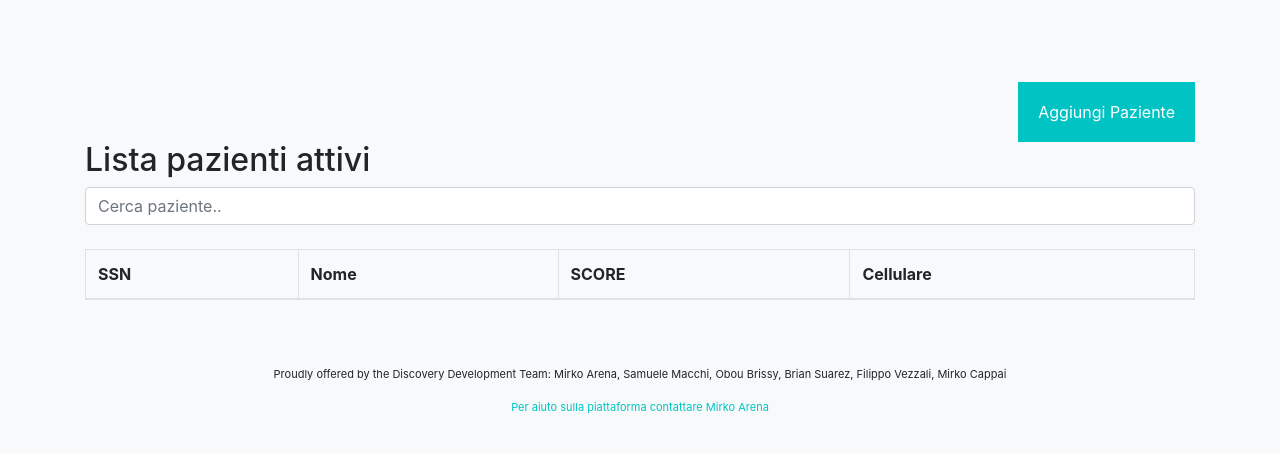
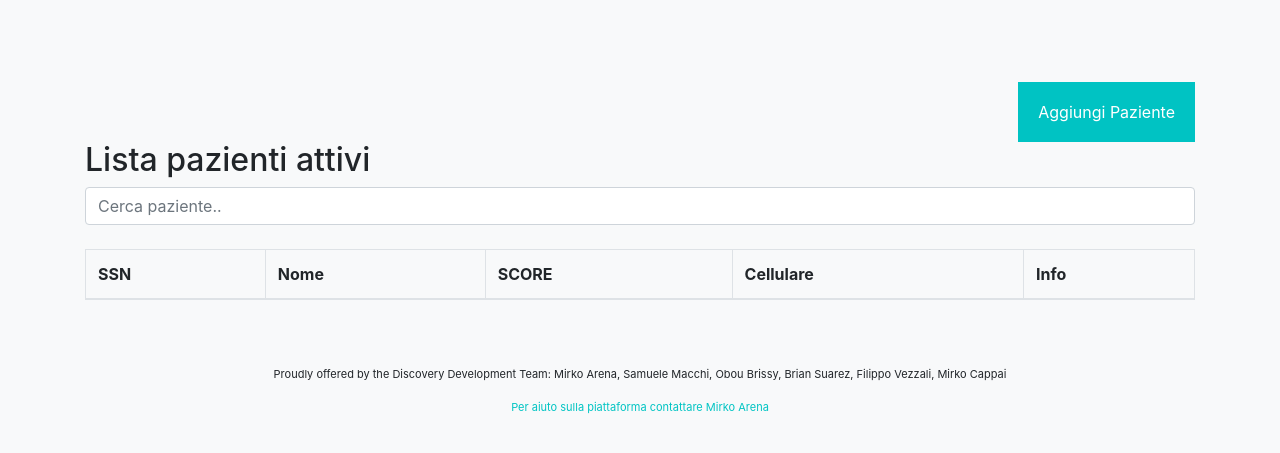
Before and after one commit to 8sam9/staysafe-med, a Django app: template templates/doctor/dashboard.html in a window 1280 px wide. Shown: the part 60-513 px from the top of the page. Run offline with Django 3.2, Linux system fonts and the light colour scheme; the template is opened without the code that fills it, so the values that code supplies are empty; some libraries are stand-ins or nearby versions.

Commit message:
add info-icon + iconfont

```diff
--- a/templates/doctor/master.html
+++ b/templates/doctor/master.html
@@ -8,7 +8,10 @@
     <script src="https://ajax.googleapis.com/ajax/libs/jquery/3.4.1/jquery.min.js"></script>
     <link rel="stylesheet" href="https://stackpath.bootstrapcdn.com/bootstrap/4.4.1/css/bootstrap.min.css" integrity="sha384-Vkoo8x4CGsO3+Hhxv8T/Q5PaXtkKtu6ug5TOeNV6gBiFeWPGFN9MuhOf23Q9Ifjh" crossorigin="anonymous">
     <script src="https://maxcdn.bootstrapcdn.com/bootstrap/4.4.1/js/bootstrap.min.js"></script>
+   <!-- fallback for old browsers -->
     <script src="https://cdnjs.cloudflare.com/ajax/libs/html5shiv/3.7.3/html5shiv.min.js" integrity="sha256-3Jy/GbSLrg0o9y5Z5n1uw0qxZECH7C6OQpVBgNFYa0g=" crossorigin="anonymous"></script>
+    <!-- iconfont kit -->
+    <script src="https://kit.fontawesome.com/4b6b6397c0.js" crossorigin="anonymous"></script>
 
 </head>
 <body class="bg-light">
@@ -49,5 +52,6 @@
     }
 
 </style>
+
 </body>
 </html>
--- a/templates/doctor/partials/patients_list.html
+++ b/templates/doctor/partials/patients_list.html
@@ -11,6 +11,7 @@
             <th>Nome</th>
             <th>SCORE</th>
             <th>Cellulare</th>
+            <th>Info</th>
         </tr>
         </thead>
         <tbody id="PatientList">
@@ -21,6 +22,7 @@
             <td> {{patient.ssn}}</td>
             <td>{% if patient.illnessdata_set.last.mews_score %} - {{patient.illnessdata_set.last.mews_score}}{% endif %}</td>
             <td>{{patient.mobile_number_1}}</td>
+            <td><a href="#"><i class="fas fa-info-circle info-patient-icon"></i></a> </td>
         </tr>
 
         {% endfor %}
@@ -45,4 +47,7 @@
     .margin-top{
         margin-top:100px;
     }
+    .info-patient-icon{
+        color: #5d9e9f;
+    }
 </style>
```
